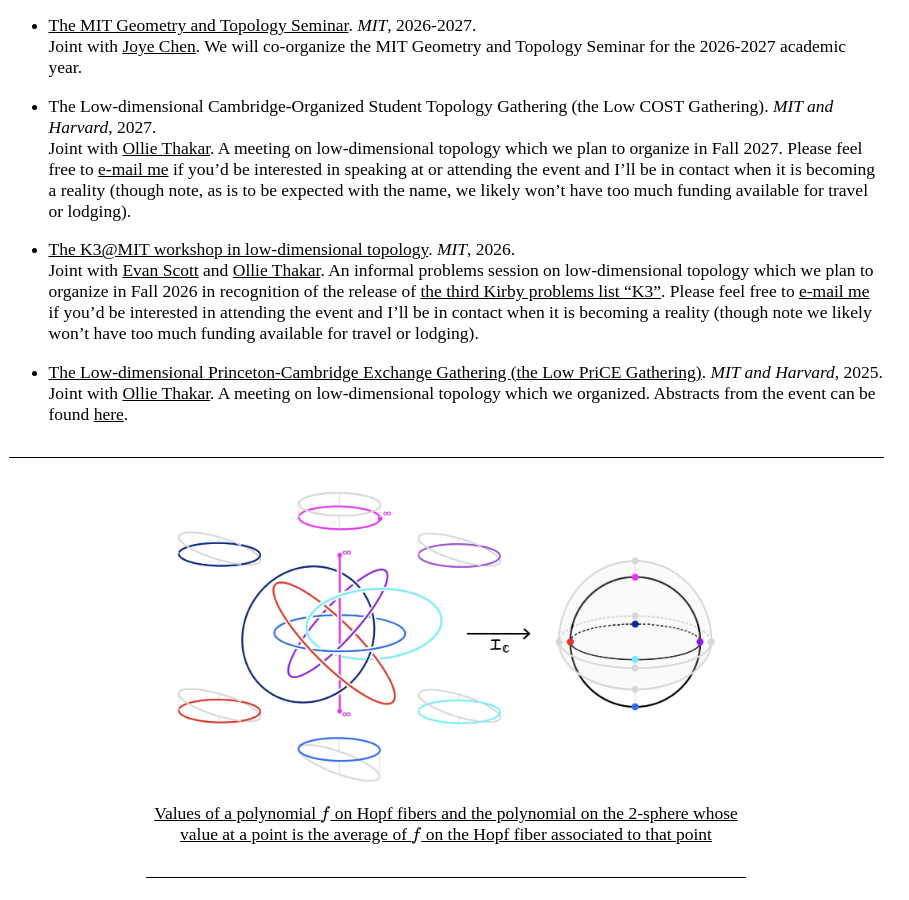
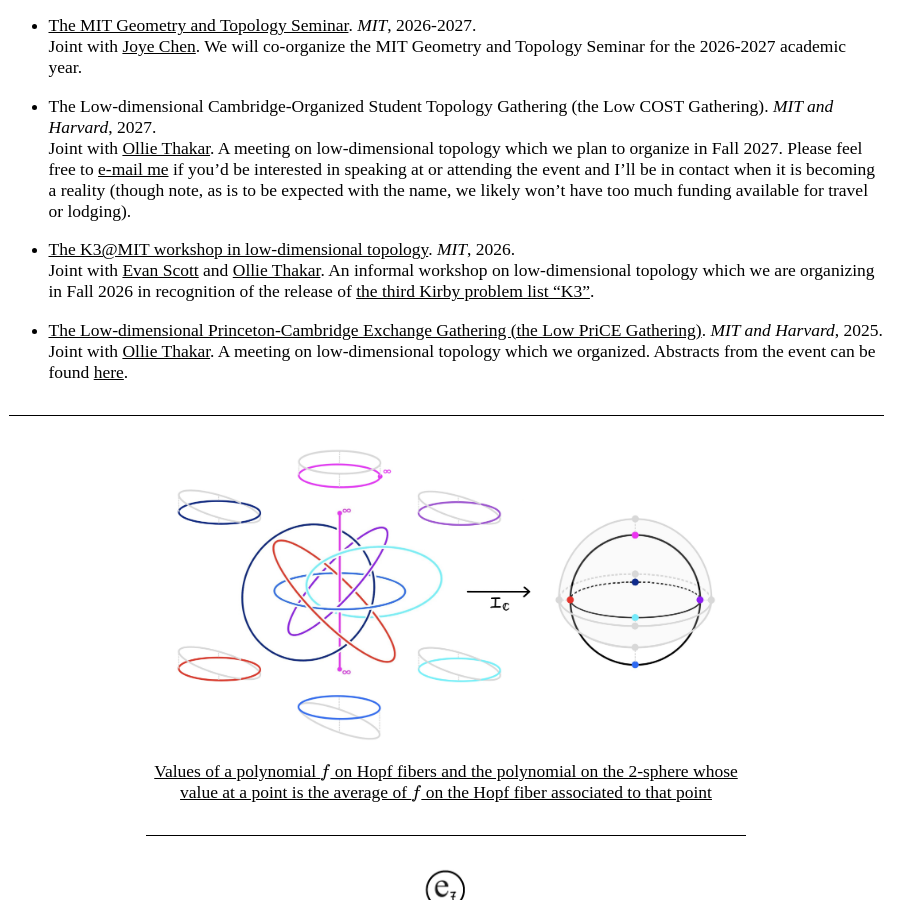
Before and after one commit to AyodejiLindblad/AyodejiLindblad.github.io, a Jekyll site: the page built from index.md, in a window 1280 px wide and 900 px high, scrolled down 2676 px. Shown: the whole window, without its empty margins (194-1103 px from the left). Built offline with Jekyll 4.4.1, drawn with Linux system fonts in a browser that asks for light colours; some web fonts are replaced.

Commit message:
K3 problem list

```diff
--- a/index.md
+++ b/index.md
@@ -131,7 +131,7 @@ Joint with [Ollie Thakar](https://sites.google.com/math.harvard.edu/ollie-thakar
 
 * [The K3@MIT workshop in low-dimensional topology](https://sites.google.com/view/k3mit/home). *MIT*, 2026.
 Joint with [Evan Scott](https://sites.google.com/view/evanscott/home) and [Ollie Thakar](https://sites.google.com/math.harvard.edu/ollie-thakar/home).
-    An informal problems session on low-dimensional topology which we plan to organize in Fall 2026 in recognition of the release of [the third Kirby problems list "K3"](https://bookstore.ams.org/surv-295). Please feel free to [e-mail me](mailto:my_first_name@mit.edu) if you'd be interested in attending the event and I'll be in contact when it is becoming a reality (though note we likely won't have too much funding available for travel or lodging).
+    An informal workshop on low-dimensional topology which we are organizing in Fall 2026 in recognition of the release of [the third Kirby problem list "K3"](https://bookstore.ams.org/surv-295).
 
 * [The Low-dimensional Princeton-Cambridge Exchange Gathering (the Low PriCE Gathering)](https://sites.google.com/view/ayodeji-lowpricegathering/home). *MIT and Harvard*, 2025.
 Joint with [Ollie Thakar](https://sites.google.com/math.harvard.edu/ollie-thakar/home).
```
